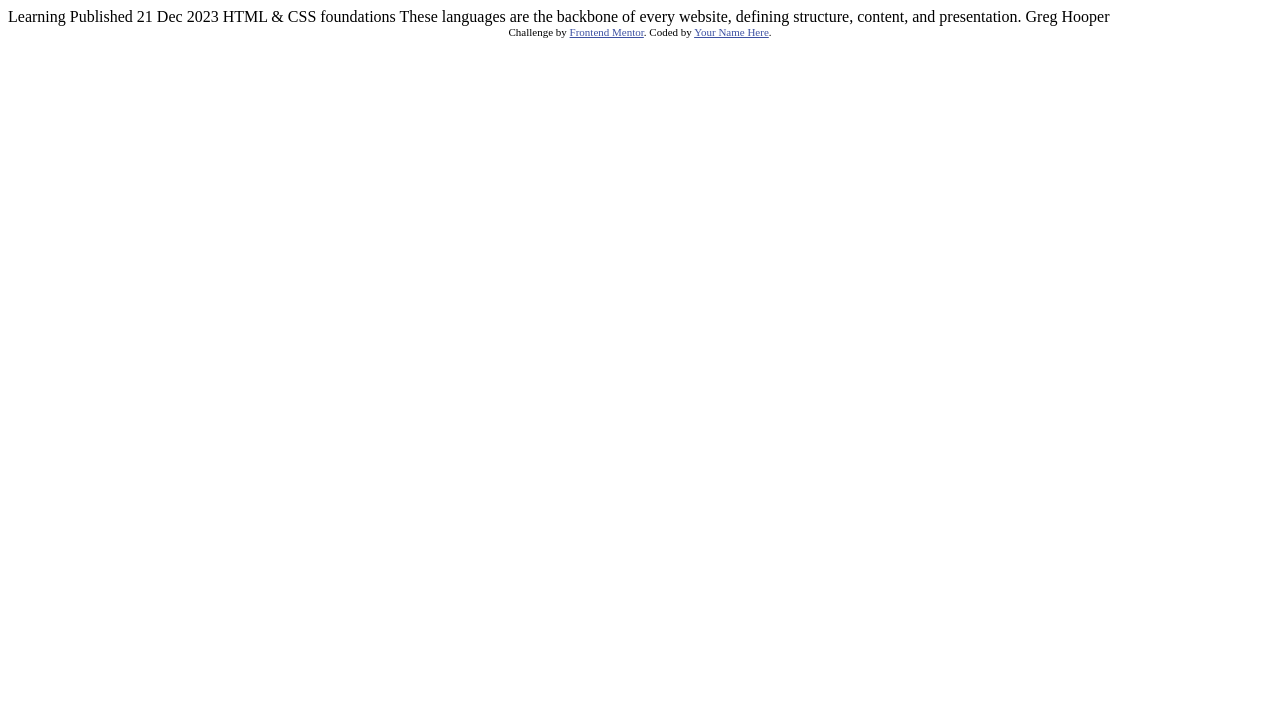
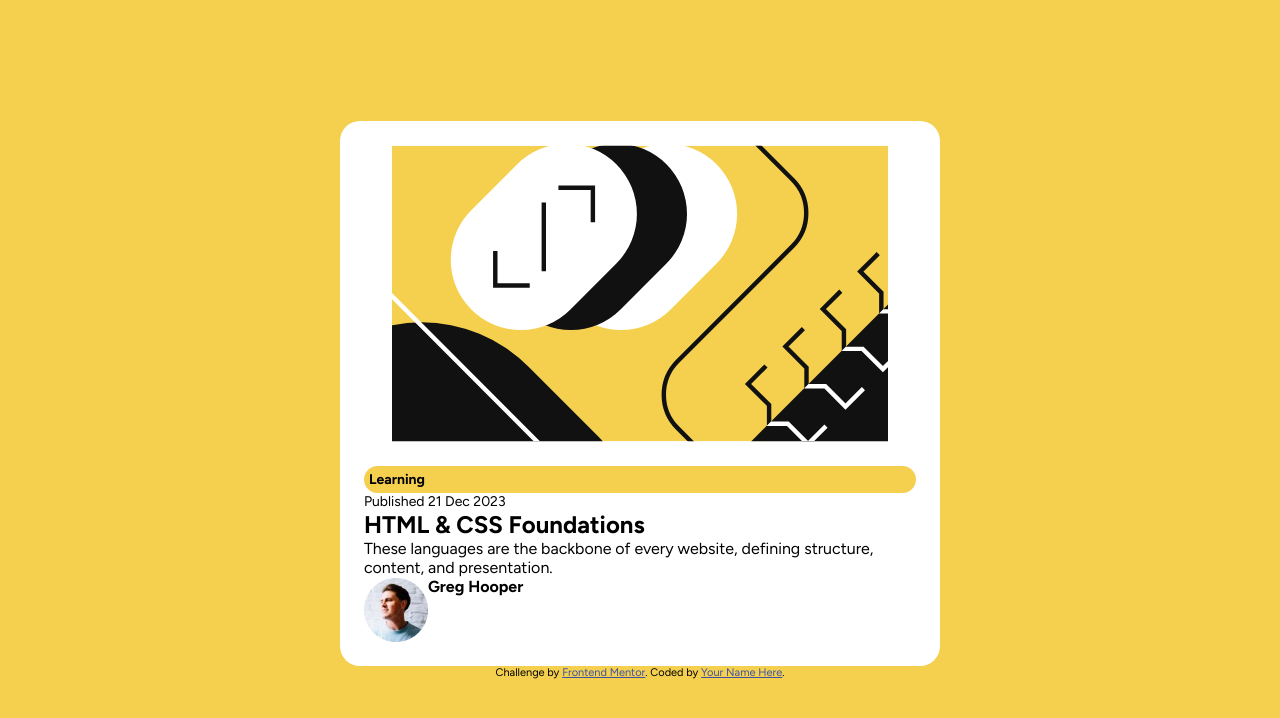
Before and after one commit to yaywonah/Blog-Preview-Card, a plain HTML site: page index.html in a window 1280 px wide. Drawn offline with Linux system fonts and the light colour scheme.

Commit message:
first draft at card

```diff
--- /dev/null
+++ b/css/main.css
@@ -0,0 +1,57 @@
+* {
+    margin: 0;
+    padding: 0;
+    box-sizing: border-box;
+    font-family: "Figtree", sans-serif;
+    font-optical-sizing: auto;
+}
+
+body {
+    display: flex;
+    justify-content: center;
+    align-items: center;
+    min-height: 100vh;
+    background-color: #F4D04E
+}
+
+.card-wrapper {
+    background-color: #FFFFFF;
+    width: 80%;
+    margin: auto;
+    padding: 24px;
+    border-radius: 20px;
+}
+
+.img-preview {
+    display: flex;
+    justify-content: center;
+    padding-bottom: 24px;
+}
+
+.img-preview img {
+    width: 90%;
+}
+
+h4 {
+    background-color: #F4D04E;
+    padding: 5px;;
+    font-size: 14px;
+    border-radius: 20px;
+}
+
+h3 {
+    font-size: 14px;
+    font-weight: normal;
+}
+
+h1 {
+    font-size: 24px;
+}
+
+.author {
+    display: flex;
+}
+
+h2 {
+    font-size: 16px;
+}
--- a/index.html
+++ b/index.html
@@ -1,34 +1,54 @@
 <!DOCTYPE html>
 <html lang="en">
+
 <head>
   <meta charset="UTF-8">
-  <meta name="viewport" content="width=device-width, initial-scale=1.0"> <!-- displays site properly based on user's device -->
+  <meta name="viewport" content="width=device-width, initial-scale=1.0">
+  <!-- displays site properly based on user's device -->
 
   <link rel="icon" type="image/png" sizes="32x32" href="./assets/images/favicon-32x32.png">
 
   <title>Frontend Mentor | Blog preview card</title>
 
+  <link rel="stylesheet" href="css/main.css">
+  <link rel="preconnect" href="https://fonts.googleapis.com">
+  <link rel="preconnect" href="https://fonts.gstatic.com" crossorigin>
+  <link href="https://fonts.googleapis.com/css2?family=Figtree:ital,wght@0,300..900;1,300..900&display=swap"
+    rel="stylesheet">
+
   <!-- Feel free to remove these styles or customise in your own stylesheet 👍 -->
   <style>
-    .attribution { font-size: 11px; text-align: center; }
-    .attribution a { color: hsl(228, 45%, 44%); }
+    .attribution {
+      font-size: 11px;
+      text-align: center;
+    }
+
+    .attribution a {
+      color: hsl(228, 45%, 44%);
+    }
   </style>
 </head>
+
 <body>
-
-  Learning
-
-  Published 21 Dec 2023
-
-  HTML & CSS foundations
-
-  These languages are the backbone of every website, defining structure, content, and presentation.
-
-  Greg Hooper
-
-  <div class="attribution">
-    Challenge by <a href="https://www.frontendmentor.io?ref=challenge" target="_blank">Frontend Mentor</a>.
-    Coded by <a href="#">Your Name Here</a>.
+  <div class="wrapper">
+    <div class="card-wrapper">
+      <div class="img-preview">
+        <img src="assets/images/illustration-article.svg">
+      </div>
+      <h4>Learning</h4>
+      <h3>Published 21 Dec 2023</h3>
+      <h1>HTML & CSS Foundations</h1>
+      <p>These languages are the backbone of every website, defining structure, content, and presentation.</p>
+      <div class="author">
+        <img src="assets/images/image-avatar.webp">
+        <h2>Greg Hooper</h2>
+      </div>
+    </div>
+    <div class="attribution">
+      Challenge by <a href="https://www.frontendmentor.io?ref=challenge" target="_blank">Frontend Mentor</a>.
+      Coded by <a href="#">Your Name Here</a>.
+    </div>
   </div>
 </body>
+
 </html>
```
Also changed, not shown: 1 other file.
